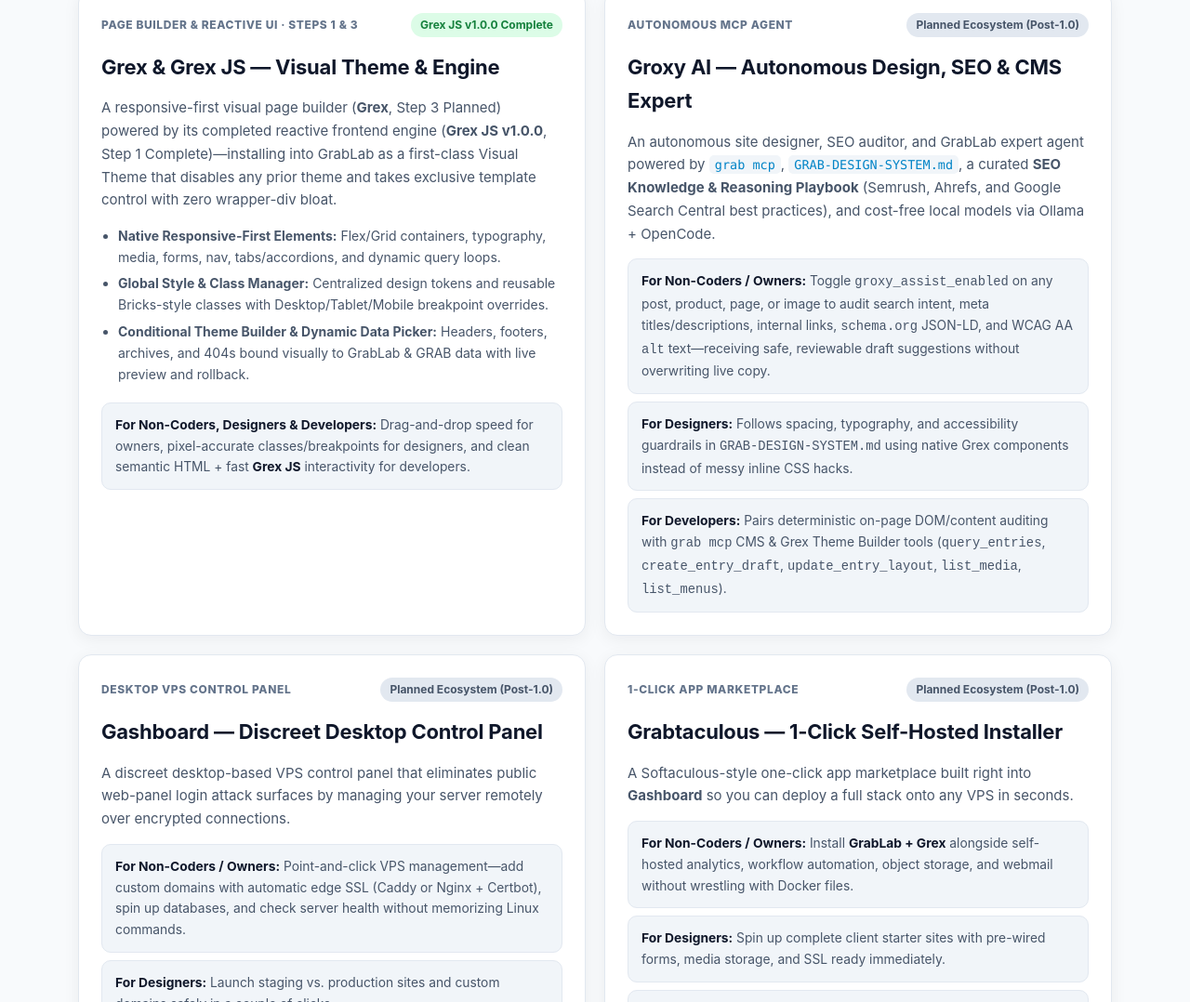
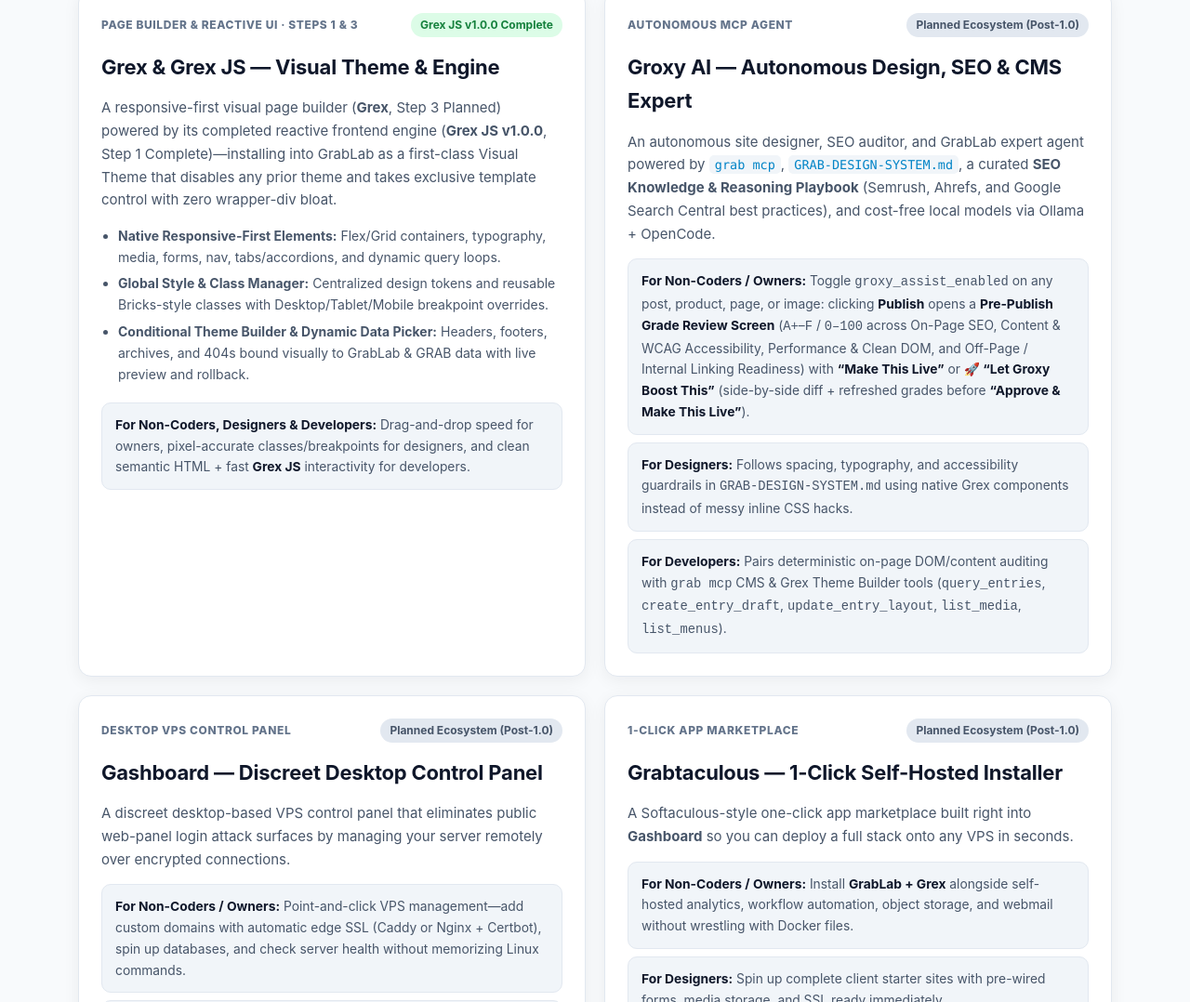
Before and after one commit to urbanspress/grab.stable, a plain HTML site: page docs/features/ecosystem.html in a window 1280 px wide. Shown: the part 1907-2985 px from the top of the page at 93% size. Drawn offline with Linux system fonts and the light colour scheme.

Commit message:
docs: mirror Pre-Publish SEO Grade Review Gate under Groxy AI

```diff
--- a/docs/features/ecosystem.html
+++ b/docs/features/ecosystem.html
@@ -566,7 +566,7 @@
           (Semrush, Ahrefs, and Google Search Central best practices), and cost-free local models via Ollama + OpenCode.
         </p>
         <div class="role-list">
-          <div class="role-box"><strong>For Non-Coders / Owners:</strong> Toggle <code>groxy_assist_enabled</code> on any post, product, page, or image to audit search intent, meta titles/descriptions, internal links, <code>schema.org</code> JSON-LD, and WCAG AA <code>alt</code> text—receiving safe, reviewable draft suggestions without overwriting live copy.</div>
+          <div class="role-box"><strong>For Non-Coders / Owners:</strong> Toggle <code>groxy_assist_enabled</code> on any post, product, page, or image: clicking <strong>Publish</strong> opens a <strong>Pre-Publish Grade Review Screen</strong> (<code>A+</code>–<code>F</code> / <code>0–100</code> across On-Page SEO, Content &amp; WCAG Accessibility, Performance &amp; Clean DOM, and Off-Page / Internal Linking Readiness) with <strong>&ldquo;Make This Live&rdquo;</strong> or <strong>&#128640; &ldquo;Let Groxy Boost This&rdquo;</strong> (side-by-side diff + refreshed grades before <strong>&ldquo;Approve &amp; Make This Live&rdquo;</strong>).</div>
           <div class="role-box"><strong>For Designers:</strong> Follows spacing, typography, and accessibility guardrails in <code>GRAB-DESIGN-SYSTEM.md</code> using native Grex components instead of messy inline CSS hacks.</div>
           <div class="role-box"><strong>For Developers:</strong> Pairs deterministic on-page DOM/content auditing with <code>grab mcp</code> CMS &amp; Grex Theme Builder tools (<code>query_entries</code>, <code>create_entry_draft</code>, <code>update_entry_layout</code>, <code>list_media</code>, <code>list_menus</code>).</div>
         </div>
```
Also changed, not shown: 1 other file.
